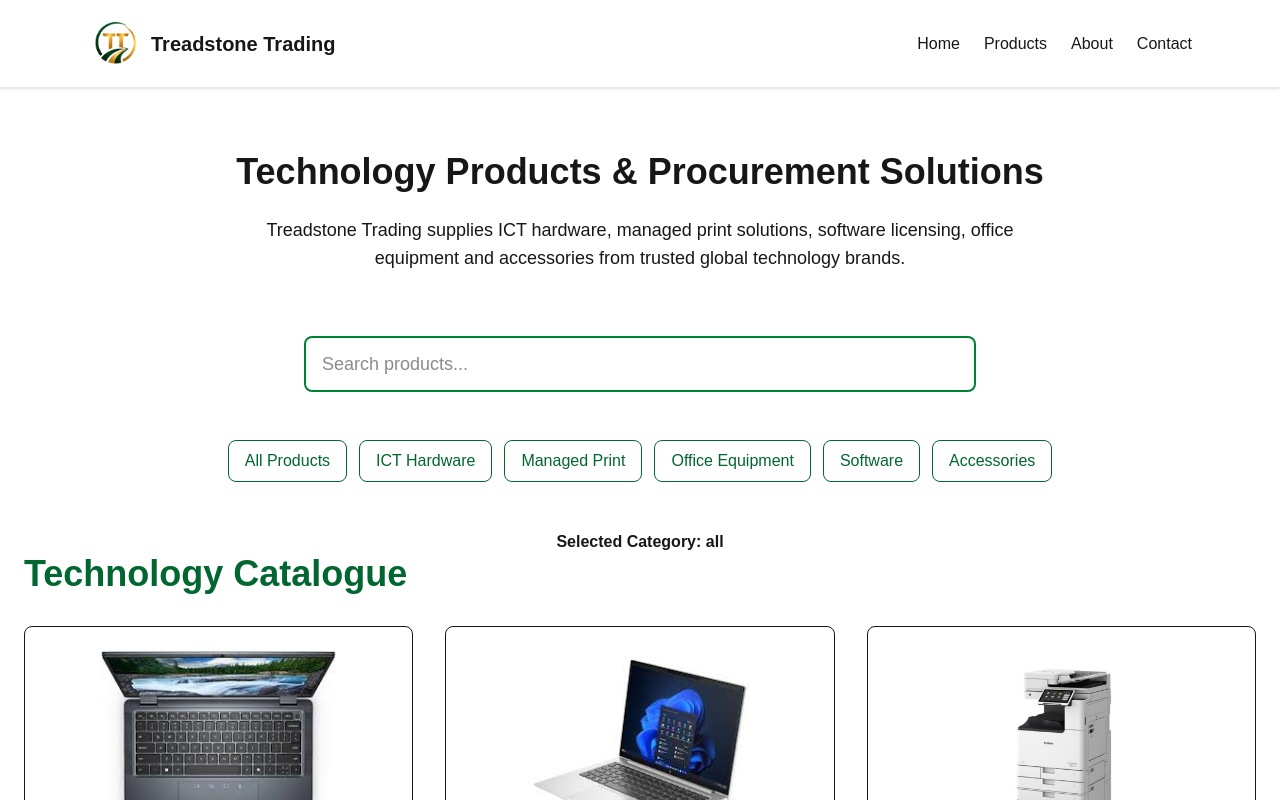
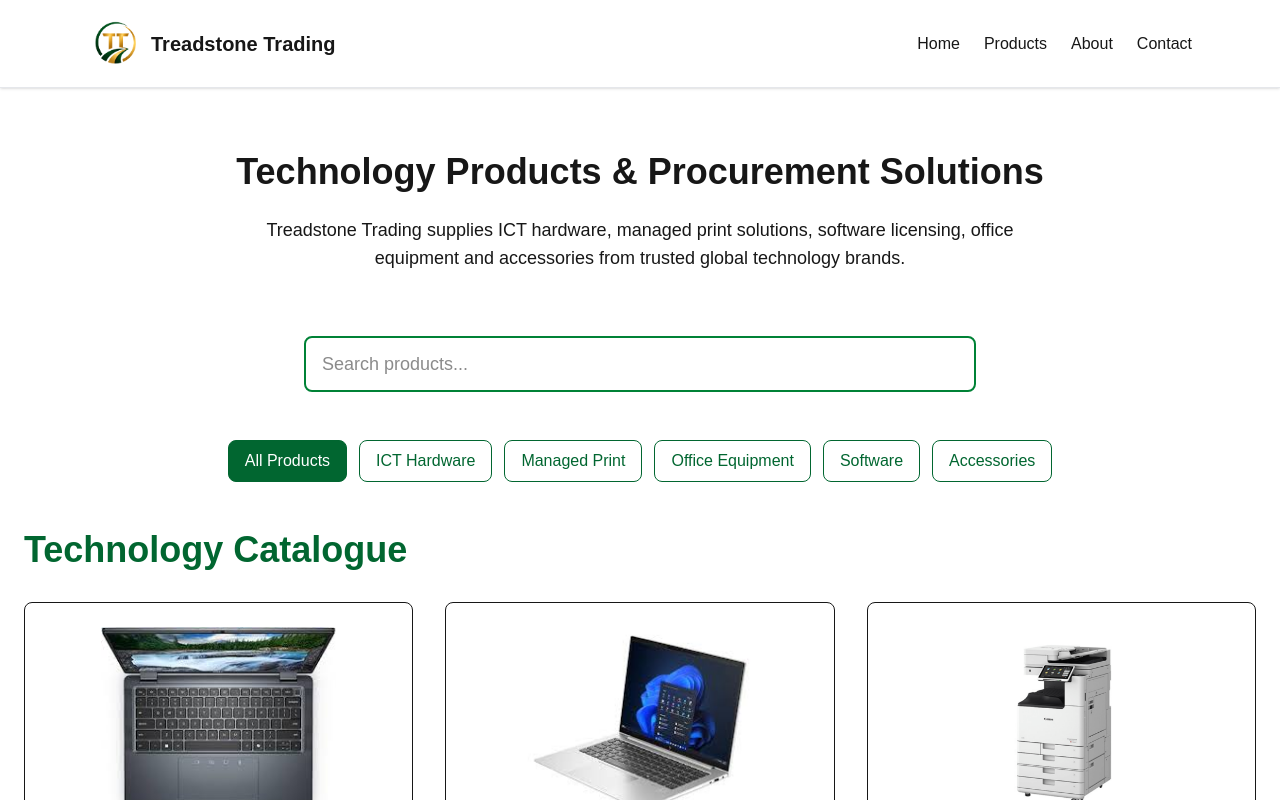
Before and after one commit to lirpa-ai/GPEP-Prototype, a Next.js app: page /products in a window 1280 px wide. Shown: the top 800 px of the page. Built offline with nearby package versions, Linux system fonts and the light colour scheme.

Commit message:
latest updates on products page, on filtering

```diff
--- a/app/products/page.tsx
+++ b/app/products/page.tsx
@@ -93,7 +93,7 @@
 ];
 
 
-const managedPrintServicesProducts = [
+const managedPrintServices = [
   {
     name: "Epson Workforce Pro WF-C5890",
     category: "print",
@@ -257,42 +257,66 @@
         <div className="flex flex-wrap justify-center gap-3">
         <button
           onClick={() => setSelectedCategory("all")}
-            className="border border-green-800 text-green-800 px-4 py-2 rounded-lg"
+          className={`border border-green-800 px-4 py-2 rounded-lg transition ${
+            selectedCategory === "all"
+              ? "bg-green-800 text-white"
+              : "text-green-800 hover:bg-green-800 hover:text-white"
+          }`}
         >
           All Products
         </button>
 
           <button
             onClick={() => setSelectedCategory("ict")}
-            className="border border-green-800 text-green-800 px-4 py-2 rounded-lg"
+            className={`border border-green-800 px-4 py-2 rounded-lg transition ${
+              selectedCategory === "ict"
+                ? "bg-green-800 text-white"
+                : "text-green-800 hover:bg-green-800 hover:text-white"
+            }`}
           >
             ICT Hardware
           </button>
 
           <button
             onClick={() => setSelectedCategory("print")}
-            className="border border-green-800 text-green-800 px-4 py-2 rounded-lg"
+            className={`border border-green-800 px-4 py-2 rounded-lg transition ${
+              selectedCategory === "print"
+                ? "bg-green-800 text-white"
+                : "text-green-800 hover:bg-green-800 hover:text-white"
+            }`}
           >
             Managed Print
           </button>
 
           <button
             onClick={() => setSelectedCategory("office")}
-            className="border border-green-800 text-green-800 px-4 py-2 rounded-lg"
+            className={`border border-green-800 px-4 py-2 rounded-lg transition ${
+              selectedCategory === "office"
+                ? "bg-green-800 text-white"
+                : "text-green-800 hover:bg-green-800 hover:text-white"
+            }`}
           >
             Office Equipment
           </button>
 
           <button
             onClick={() => setSelectedCategory("software")}
-            className="border border-green-800 text-green-800 px-4 py-2 rounded-lg"
+            className={`border border-green-800 px-4 py-2 rounded-lg transition ${
+              selectedCategory === "software"
+                ? "bg-green-800 text-white"
+                : "text-green-800 hover:bg-green-800 hover:text-white"
+            }`}
           >
             Software
           </button>
 
           <button
             onClick={() => setSelectedCategory("accessories")}
-            className="border border-green-800 text-green-800 px-4 py-2 rounded-lg"
+            className={`border border-green-800 px-4 py-2 rounded-lg transition ${
+              selectedCategory === "accessories"
+                ? "bg-green-800 text-white"
+                : "text-green-800 hover:bg-green-800 hover:text-white"
+            }`}
           >
             Accessories
           </button>
@@ -300,11 +324,9 @@
         </div>
       </section>
 
-        <p className="text-center mt-4 font-semibold">
-          Selected Category: {selectedCategory}
-        </p>
 
       {/* Featured Products */}
+      {selectedCategory === "all" && (
       <section className="mb-20">
         <h2 className="text-4xl font-bold mb-8 text-green-800">
           Technology Catalogue
@@ -340,6 +362,9 @@
         ))}
       </div>
       </section>
+      )}
+
+      {(selectedCategory === "all" || selectedCategory === "ict") && (
         <section className="mb-20">
         <h2 className="text-3xl font-bold mb-2 text-green-900">ICT Hardware</h2>
         <div className="w-20 h-1 bg-yellow-500 mb-8"></div>
@@ -386,14 +411,15 @@
           ))}
         </div>
       </section>
+      )}
 
-
+      {(selectedCategory === "all" || selectedCategory === "print") && (
       <section className="mb-20">
         <h2 className="text-3xl font-bold mb-2 text-green-900">Managed Print Services</h2>
         <div className="w-20 h-1 bg-yellow-500 mb-8"></div>
 
         <div className="grid md:grid-cols-2 lg:grid-cols-4 gap-6">
-          {managedPrintServicesProducts.map((product) => (
+          {managedPrintServices.map((product) => (
             <div
               key={product.name}
               className="
@@ -434,7 +460,9 @@
           ))}
         </div>
       </section>
+      )}
 
+{(selectedCategory === "all" || selectedCategory === "office") && (
 <section className="mb-20">
   <h2 className="text-3xl font-bold mb-2 text-green-900">Office Equipment</h2>
   <div className="w-20 h-1 bg-yellow-500 mb-8"></div>
@@ -481,7 +509,9 @@
     ))}
   </div>
 </section>
+)}
 
+{(selectedCategory === "all" || selectedCategory === "software") && (
   <section className="mb-20">
   <h2 className="text-3xl font-bold mb-2 text-green-900">Software Licensing</h2>
 <div className="w-20 h-1 bg-yellow-500 mb-8"></div>
@@ -528,7 +558,12 @@
     ))}
   </div>
 </section>
+)}
 
+
+
+
+{(selectedCategory === "all" || selectedCategory === "accessories") && (
 <section className="mb-20">
   <h2 className="text-3xl font-bold mb-2 text-green-900">Accessories</h2>
   <div className="w-20 h-1 bg-yellow-500 mb-8"></div>
@@ -575,6 +610,7 @@
     ))}
   </div>
 </section>
+)}
 
 <section className="text-center py-20">
   <h2 className="text-4xl font-bold mb-6">
```
Lines whose indentation alone changed are shown as unchanged.
